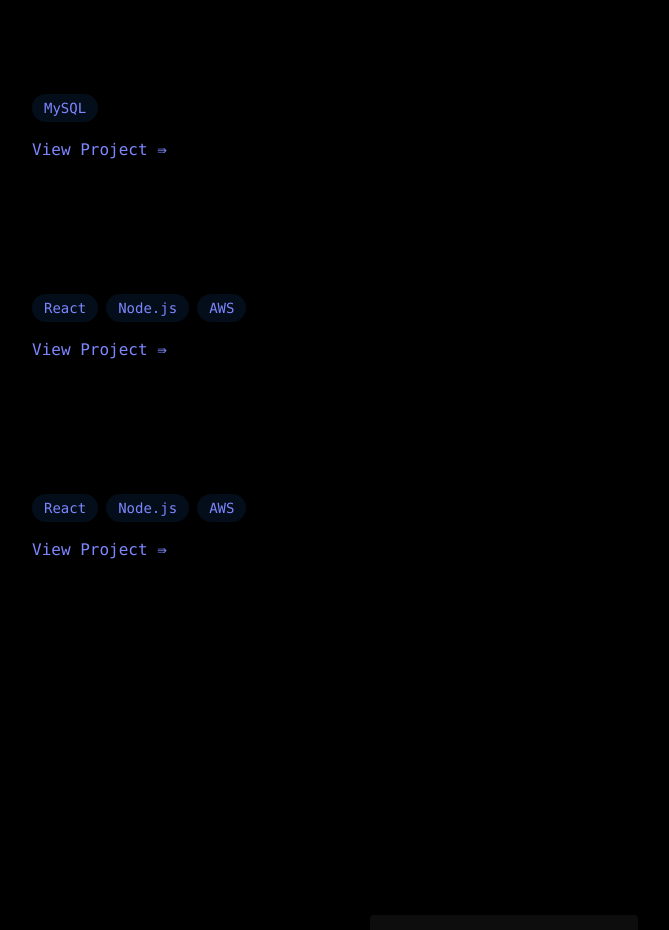
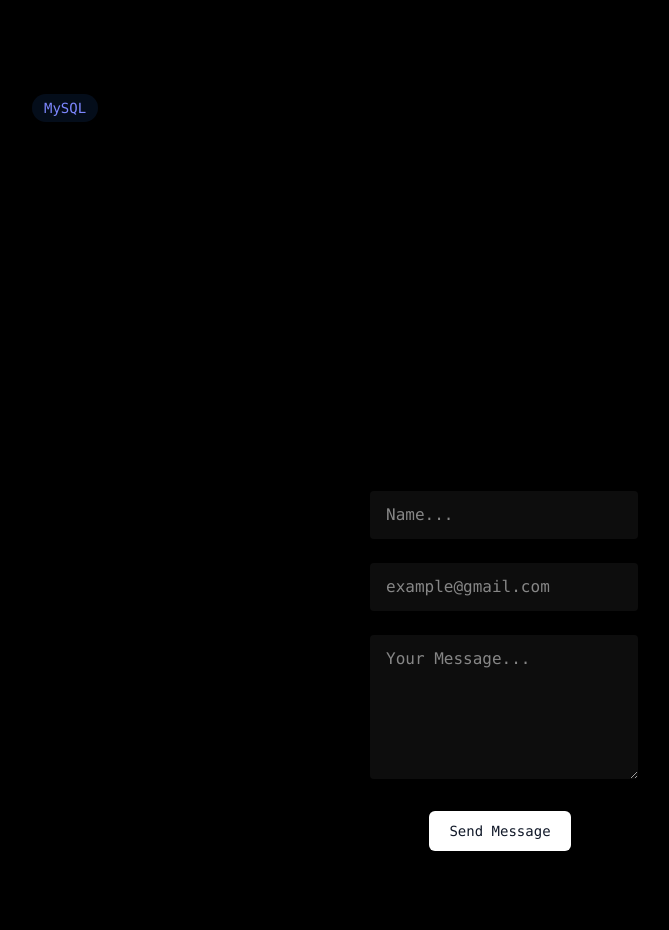
Before and after one commit to Kareem42/my-portfolio, a React (Vite) app: page / in a window 1280 px wide. Shown: the part 5260-6190 px from the top of the page, without its empty margins (136-805 px from the left). Built offline with nearby package versions, Linux system fonts and the light colour scheme.

Commit message:
Finished Project component with links

```diff
--- a/src/components/section/Projects.jsx
+++ b/src/components/section/Projects.jsx
@@ -143,67 +143,6 @@ export const Projects = () => {
                   </span>
                 ))}
               </div>
-
-              <div className="flex justify-between items-center">
-                <a
-                  href="https://github.com/Kareem42/Restaurant-Orders-Analysis"
-                  className="text-indigo-400 font-mono hover:underline transition-colors"
-                >
-                  View Project ⇛{" "}
-                </a>
-              </div>
-            </div>
-
-            <div className="p-6 rounded-xl border border-white/10 hover:-translate-y-1 hover:border-blue-500/30 hover:shado-[0_2px_8px_rgba(59,130,246,0.2)] transition-all">
-              <h3 className="text-xl font-bold mb-2 font-mono"> Project 5</h3>
-              <p className="font-mono">Put description of the project here</p>
-
-              <div className="flex flex-wrap gap-2 mb-4 font-mono">
-                {["React", "Node.js", "AWS"].map((tech, key) => (
-                  <span
-                    key={key}
-                    className="bg-blue-500/10 font-mono text-indigo-400 py-1 px-3 rounded-full text-sm hover:bg-blue-500/20
-                            hover:shadow-[0_2px_8px_rgba[(59,130,246,0.1)] transition"
-                  >
-                    {tech}
-                  </span>
-                ))}
-              </div>
-
-              <div className="flex justify-between items-center">
-                <a
-                  href="#"
-                  className="text-indigo-400 hover:underline font-mono transition-colors"
-                >
-                  View Project ⇛{" "}
-                </a>
-              </div>
-            </div>
-
-            <div className="p-6 rounded-xl border border-white/10 hover:-translate-y-1 hover:border-blue-500/30 hover:shado-[0_2px_8px_rgba(59,130,246,0.2)] transition-all">
-              <h3 className="text-xl font-bold mb-2 font-mono"> Project 6</h3>
-              <p className="font-mono">Put description of the project here</p>
-
-              <div className="flex flex-wrap gap-2 mb-4 font-mono">
-                {["React", "Node.js", "AWS"].map((tech, key) => (
-                  <span
-                    key={key}
-                    className="bg-blue-500/10 font-mono text-indigo-400 py-1 px-3 rounded-full text-sm hover:bg-blue-500/20
-                            hover:shadow-[0_2px_8px_rgba[(59,130,246,0.1)] transition"
-                  >
-                    {tech}
-                  </span>
-                ))}
-              </div>
-
-              <div className="flex justify-between items-center">
-                <a
-                  href="#"
-                  className="text-indigo-400 font-mono hover:underline transition-colors"
-                >
-                  View Project ⇛{" "}
-                </a>
-              </div>
             </div>
           </div>
         </div>
```
